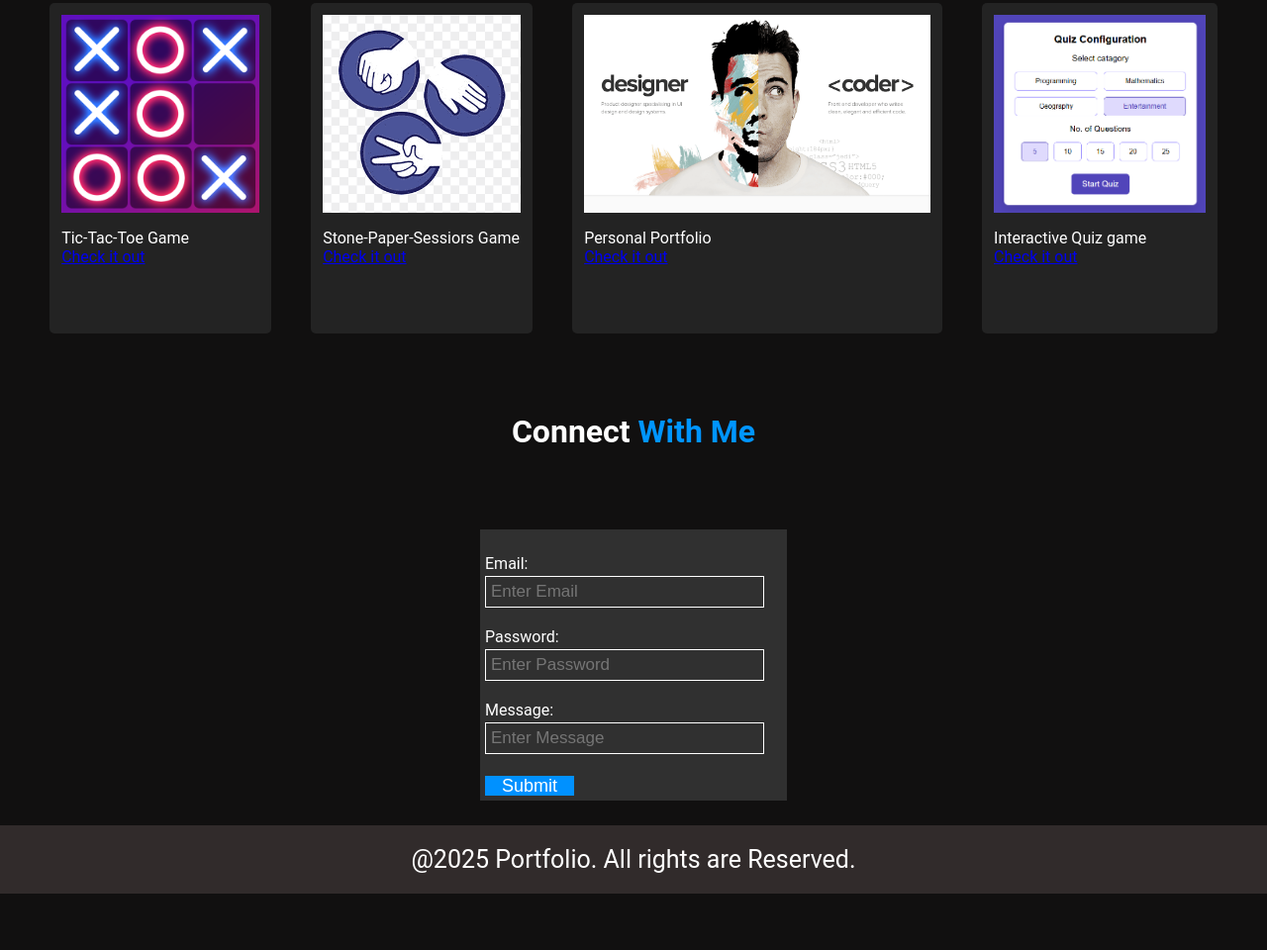
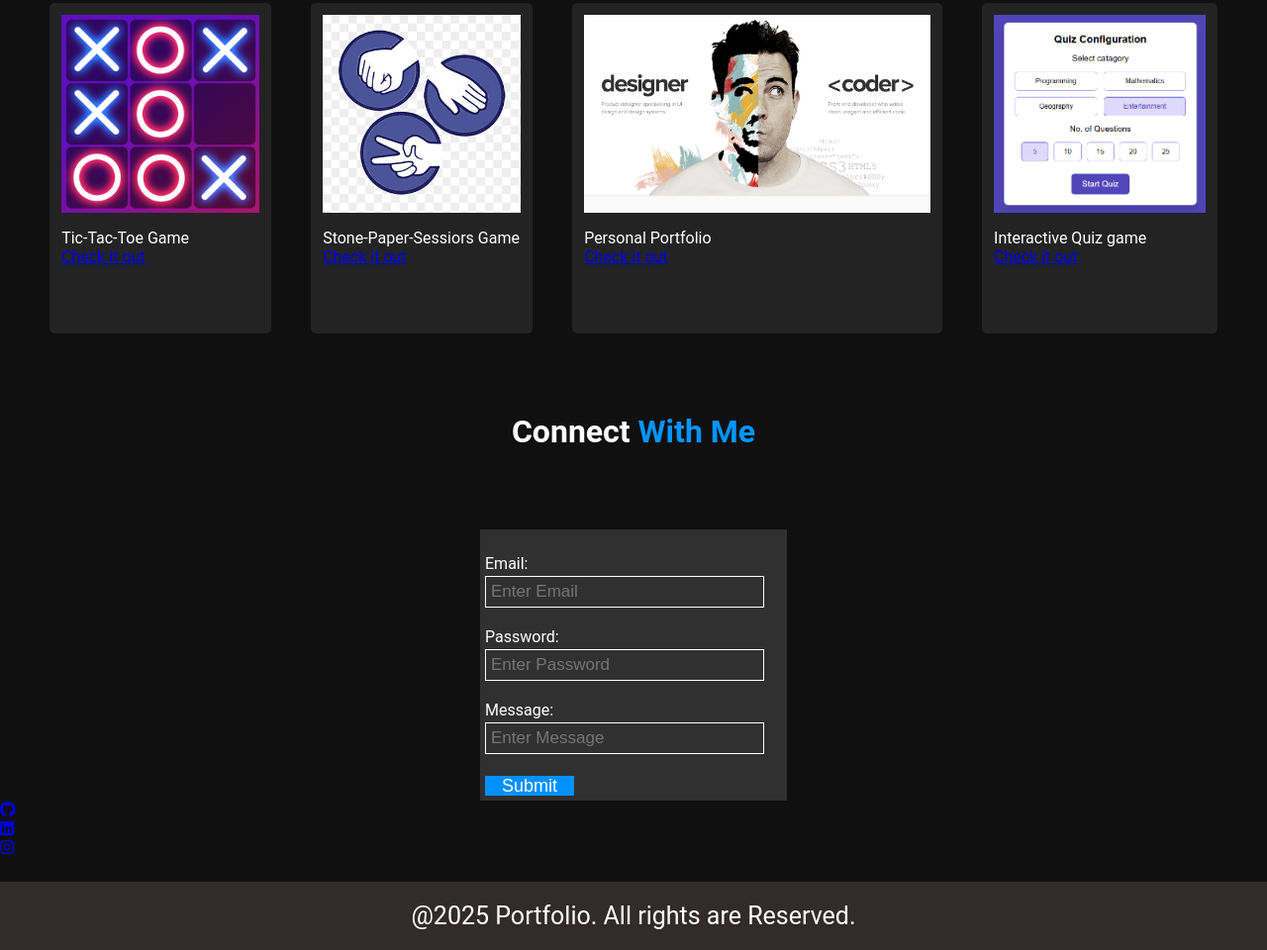
Before and after one commit to Karan2109/karan-portfolio-website, a plain HTML site: page index.html in a window 1280 px wide. Shown: the part 1776-2736 px from the top of the page at 99% size. Before the commit the page ends 2679 px from the top, so only its background shows below. Drawn offline with Linux system fonts and the light colour scheme.

Commit message:
added social media icons

```diff
--- a/index.html
+++ b/index.html
@@ -121,6 +121,32 @@
                 </div>
             </div>
 
+            <div class="social-media">
+                <!-- Github Icon -->
+                <div class="icon">
+                    <a href="https://github.com/Karan2109" target="_blank">
+                        <i class="fa-brands fa-github"></i>
+                    </a>
+
+                </div>
+
+                <!-- Linkedin Icon -->
+                <div class="icon">
+                    <a href="https://www.linkedin.com/in/singhkarann" target="_blank">
+                        <i class="fa-brands fa-linkedin"></i>
+                    </a>
+
+                </div>
+
+                <!-- Instagram Icon -->
+                <div class="icon">
+                    <a href="https://www.instagram.com/_karan.s.s?igsh=N2c2ZjNjbjlyaWU0" target="_blank">
+                        <i class="fa-brands fa-instagram"></i>
+                    </a>
+                </div>
+
+            </div>
+
             <div class="footer">
                 <P>@2025 Portfolio. All rights are Reserved.</P>
             </div>
```
